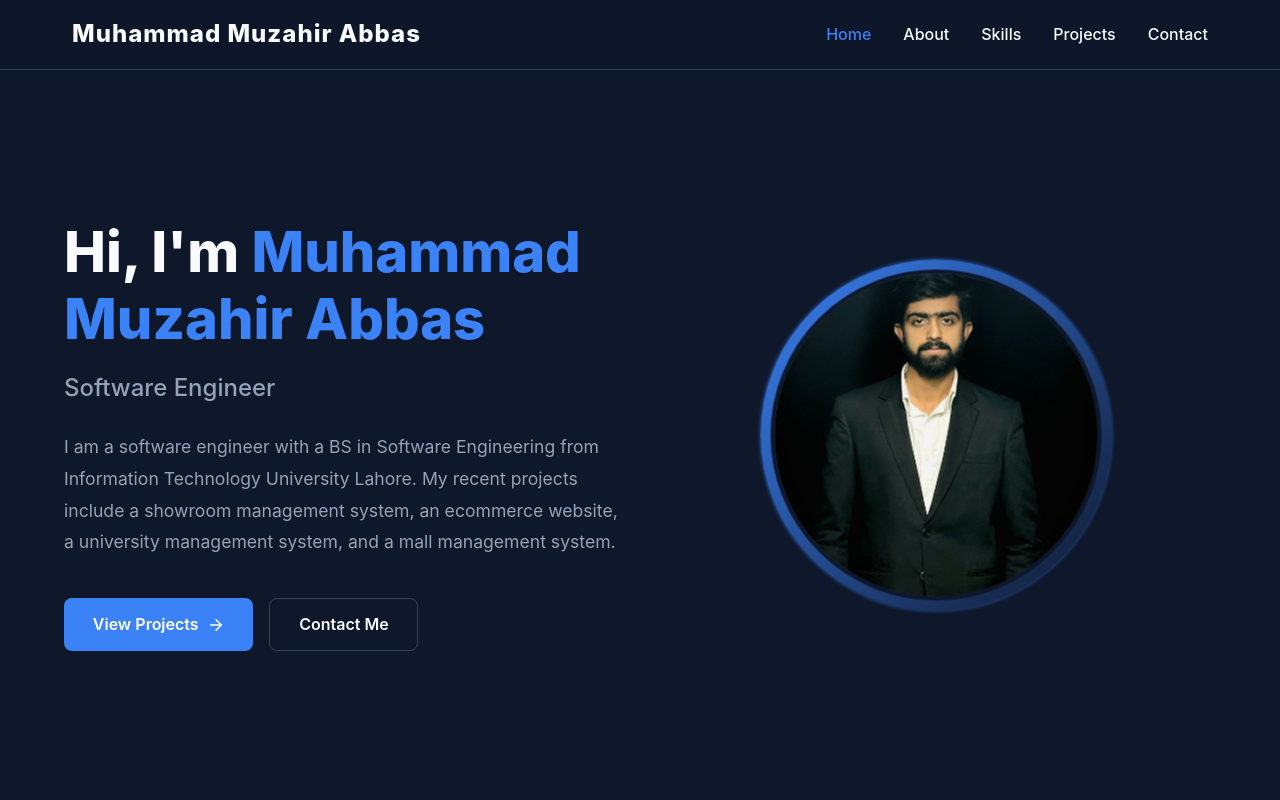
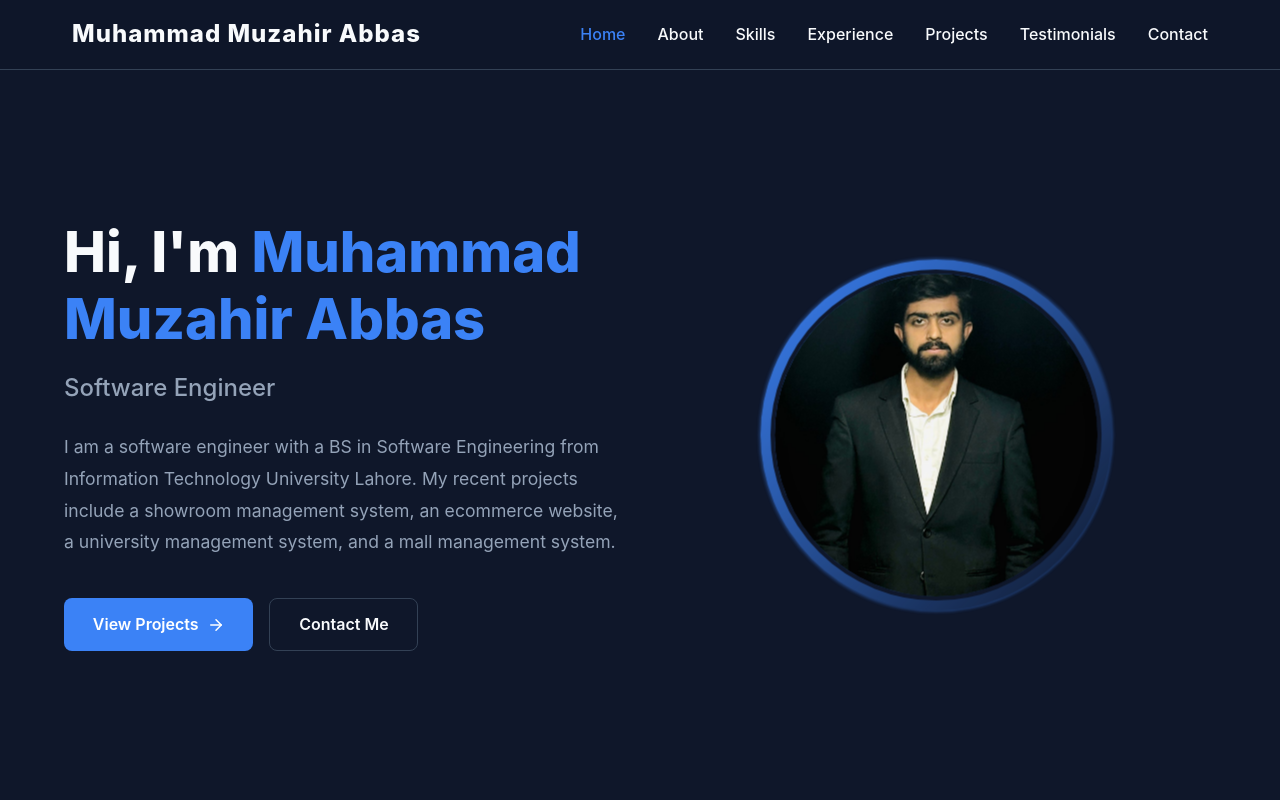
Before and after one commit to BSSE24060/Muhammad-Muzahir-Abbas, a React (Vite) app: page / in a window 1280 px wide. Shown: the top 800 px of the page. Built offline with nearby package versions, Linux system fonts and the light colour scheme.

Commit message:
Update src/components/Navbar.jsx

```diff
--- a/src/components/Navbar.jsx
+++ b/src/components/Navbar.jsx
@@ -36,7 +36,13 @@ const Navbar = () => {
             <NavLink to="/skills" className="nav-links" onClick={closeMenu}>Skills</NavLink>
           </li>
           <li className="nav-item">
+            <NavLink to="/experience" className="nav-links" onClick={closeMenu}>Experience</NavLink>
+          </li>
+          <li className="nav-item">
             <NavLink to="/projects" className="nav-links" onClick={closeMenu}>Projects</NavLink>
+          </li>
+          <li className="nav-item">
+            <NavLink to="/testimonials" className="nav-links" onClick={closeMenu}>Testimonials</NavLink>
           </li>
           <li className="nav-item">
             <NavLink to="/contact" className="nav-links" onClick={closeMenu}>Contact</NavLink>
```
